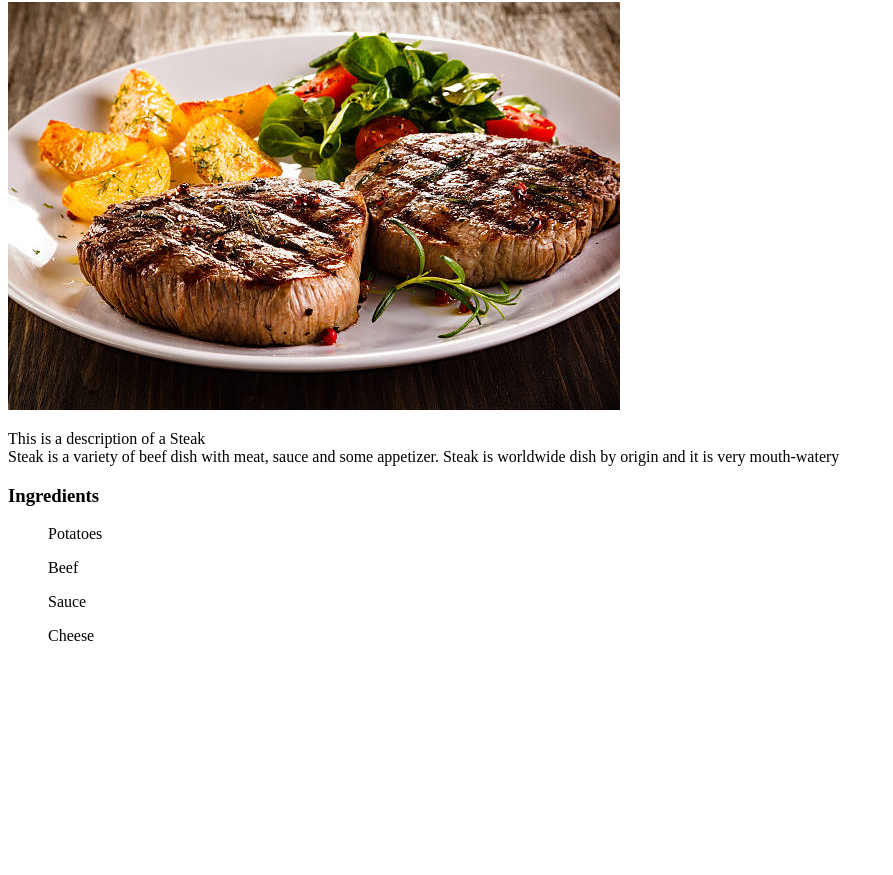
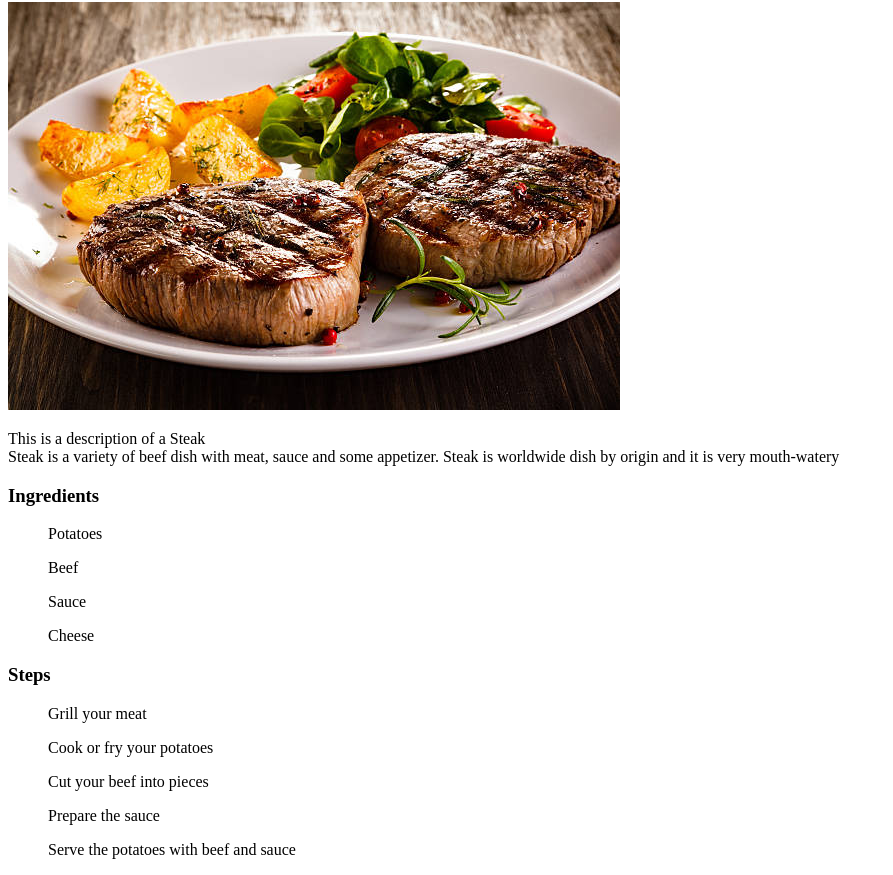
Before and after one commit to KelvinMvungi/odin-recipes, a plain HTML site: page recipes/steak.html in a window 1280 px wide. Shown: the part 78-953 px from the top of the page, without its empty margins (0-893 px from the left). Before the commit the page ends 800 px from the top, so only its background shows below. Drawn offline with Linux system fonts and the light colour scheme.

Commit message:
Add steps list to steak.html

```diff
--- a/recipes/steak.html
+++ b/recipes/steak.html
@@ -17,5 +17,12 @@
     <ul>Beef</ul>
     <ul>Sauce</ul>
     <ul>Cheese</ul>
+
+    <h3>Steps</h3>
+    <ol>Grill your meat </ol>
+    <ol>Cook or fry your potatoes</ol>
+    <ol>Cut your beef into pieces</ol>
+    <ol>Prepare the sauce</ol>
+    <ol>Serve the potatoes with beef and sauce</ol>
 </body>
 </html>
```
